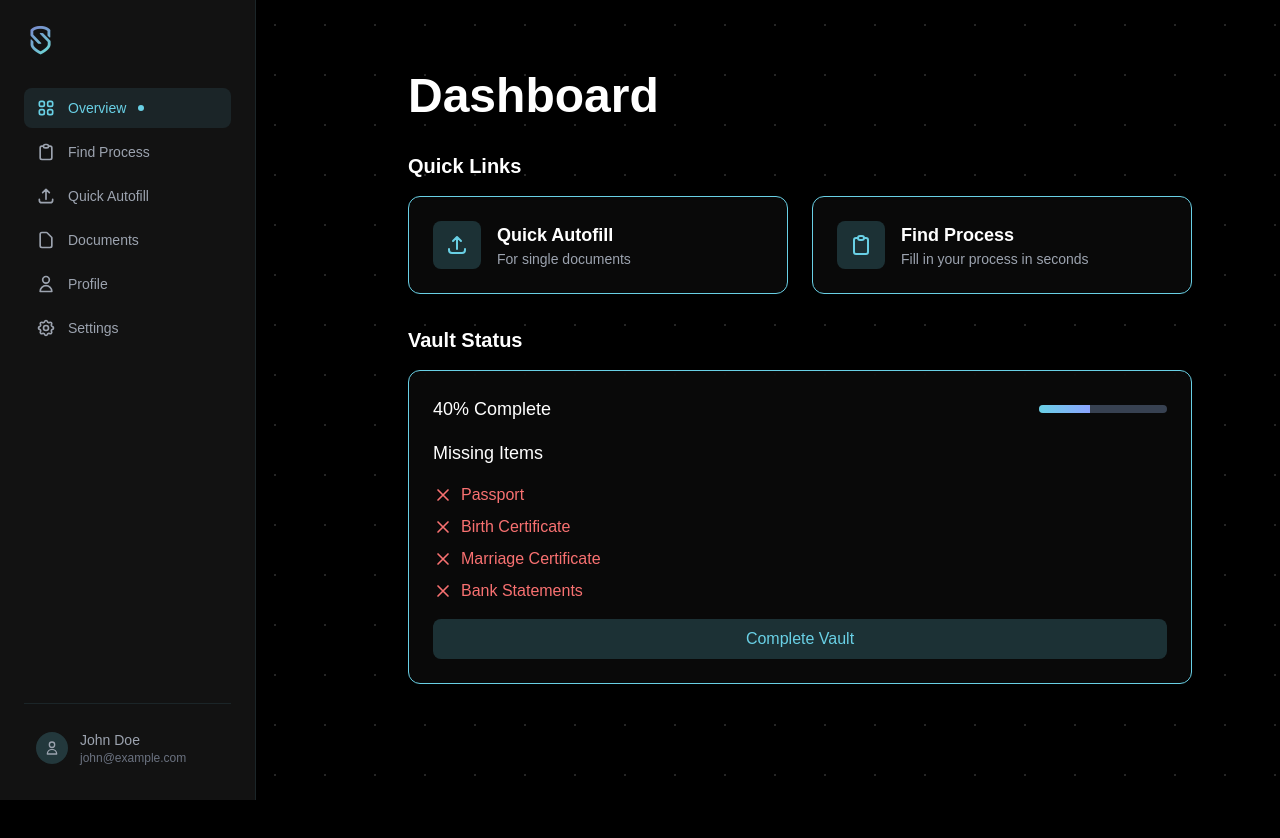
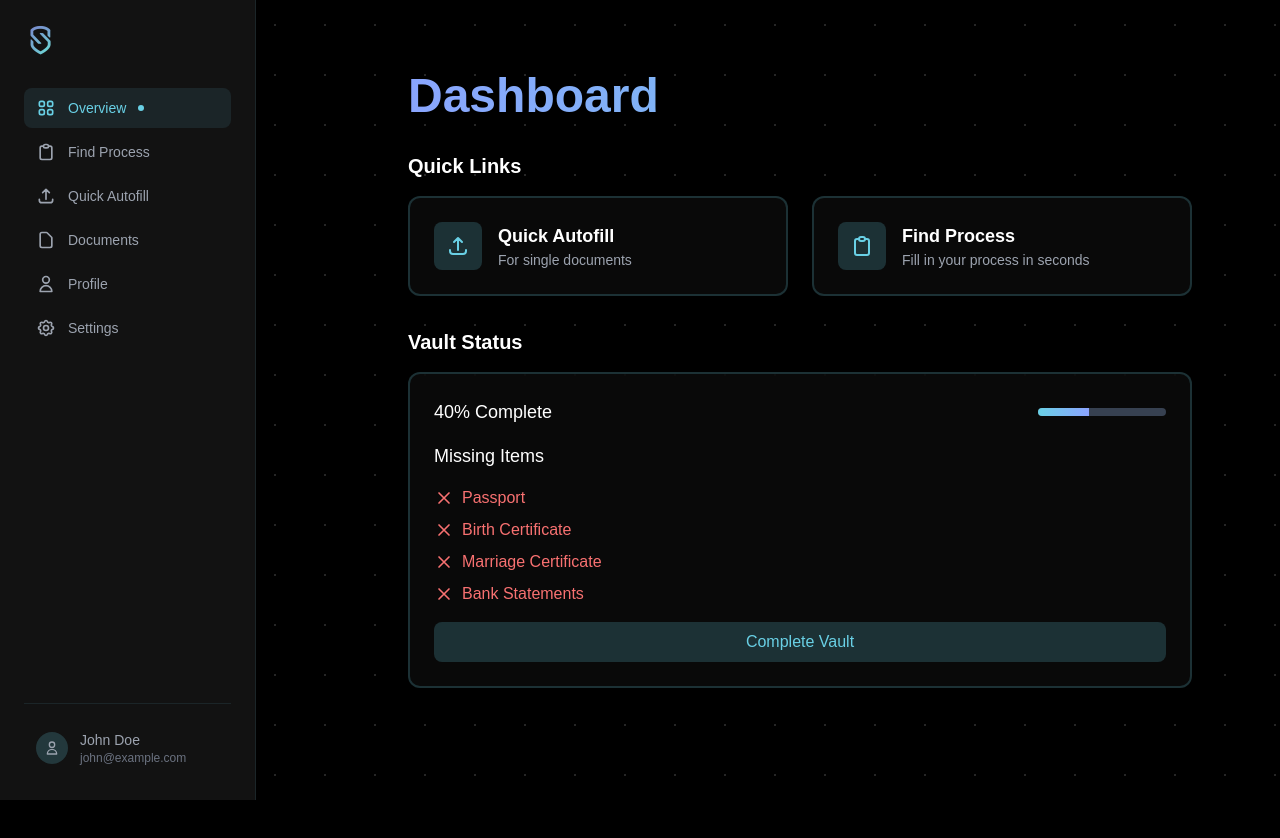
Before and after one commit to SebastianPerilla/seal, a Next.js app in the folder seal-website-next/: page /dashboard in a window 1280 px wide. Shown: the top 838 px of the page. Built offline with nearby package versions, Linux system fonts and the light colour scheme.

Commit message:
Changed Dashboard as Eli Asked for the borders

```diff
--- a/seal-website-next/src/app/dashboard/page.tsx
+++ b/seal-website-next/src/app/dashboard/page.tsx
@@ -19,7 +19,7 @@ export default function Dashboard() {
       <div className="fixed inset-0 bg-[radial-gradient(white_1px,transparent_1px)] [background-size:50px_50px] opacity-[0.15] pointer-events-none" />
 
       <div className="max-w-7xl mx-auto space-y-8">
-        <h1 className="text-5xl font-semibold px-6">Dashboard</h1>
+        <h1 className="text-5xl font-semibold px-6 bg-gradient-to-r from-[#8BA4FF] to-[#69D0E5] bg-clip-text text-transparent">Dashboard</h1>
 
 
 
@@ -32,7 +32,7 @@ export default function Dashboard() {
               <motion.div
                 initial={{ opacity: 0, y: 20 }}
                 animate={{ opacity: 1, y: 0 }}
-                className="p-6 rounded-xl border border-[#69D0E5] bg-[#121212]/50 backdrop-blur-sm hover:bg-[#121212] transition-all cursor-pointer"
+                className="p-6 rounded-xl border-2 border-[#69D0E5]/20 bg-[#121212]/50 backdrop-blur-sm hover:bg-[#121212] transition-all cursor-pointer"
               >
                 <div className="flex items-center space-x-4">
                   <div className="w-12 h-12 rounded-lg bg-[#69D0E5]/20 flex items-center justify-center">
@@ -54,7 +54,7 @@ export default function Dashboard() {
                 initial={{ opacity: 0, y: 20 }}
                 animate={{ opacity: 1, y: 0 }}
                 transition={{ delay: 0.1 }}
-                className="p-6 rounded-xl border border-[#69D0E5] bg-[#121212]/50 backdrop-blur-sm hover:bg-[#121212] transition-all cursor-pointer"
+                className="p-6 rounded-xl border-2 border-[#69D0E5]/20 bg-[#121212]/50 backdrop-blur-sm hover:bg-[#121212] transition-all cursor-pointer"
               >
                 <div className="flex items-center space-x-4">
                   <div className="w-12 h-12 rounded-lg bg-[#69D0E5]/20 flex items-center justify-center">
@@ -80,7 +80,7 @@ export default function Dashboard() {
           className="px-6"
         >
           <h2 className="text-xl font-semibold mb-4">Vault Status</h2>
-          <div className="bg-[#121212]/50 backdrop-blur-sm rounded-xl p-6 border border-[#69D0E5]">
+          <div className="bg-[#121212]/50 backdrop-blur-sm rounded-xl p-6 border-2 border-[#69D0E5]/20">
             <div className="flex items-center justify-between mb-4">
               <span className="text-lg font-medium">40% Complete</span>
               <div className="w-32 h-2 bg-gray-700 rounded-full overflow-hidden">
```
